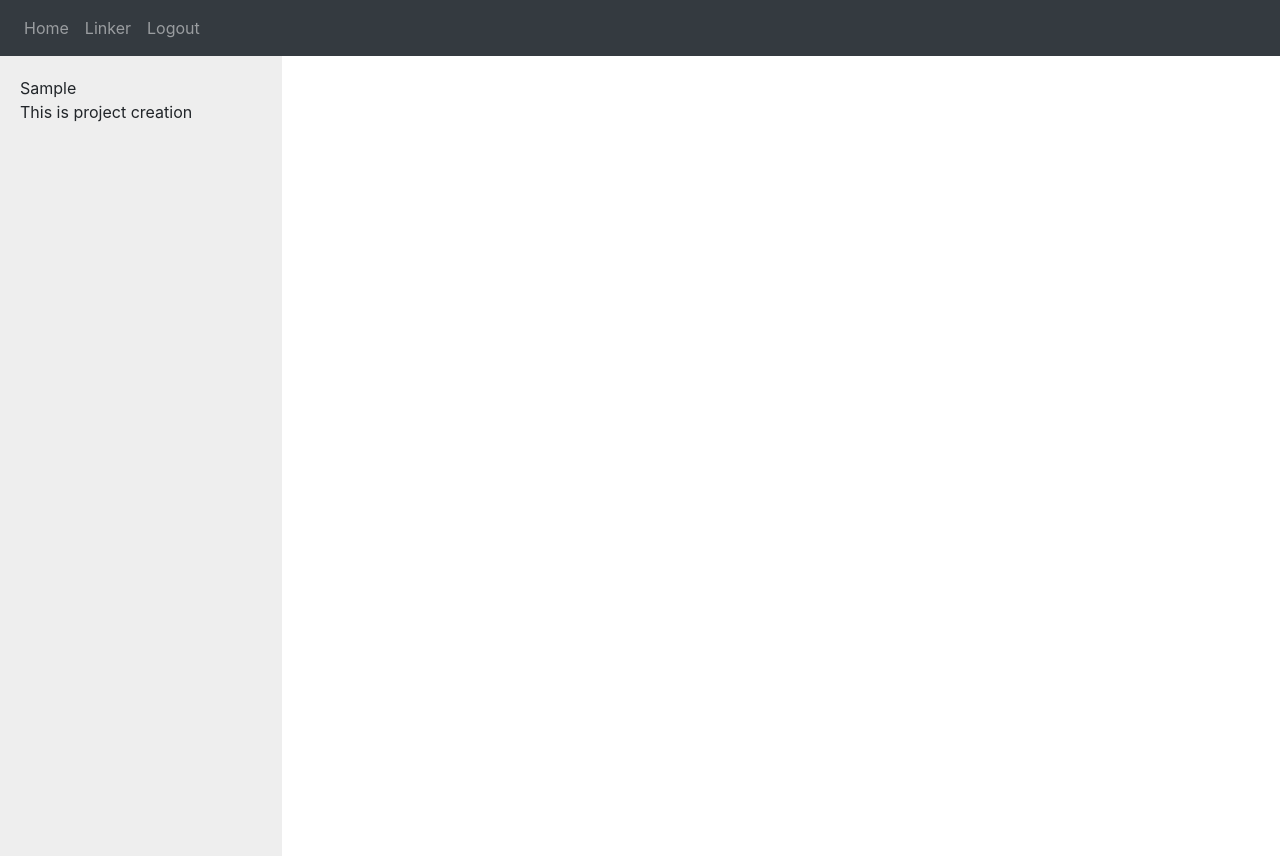
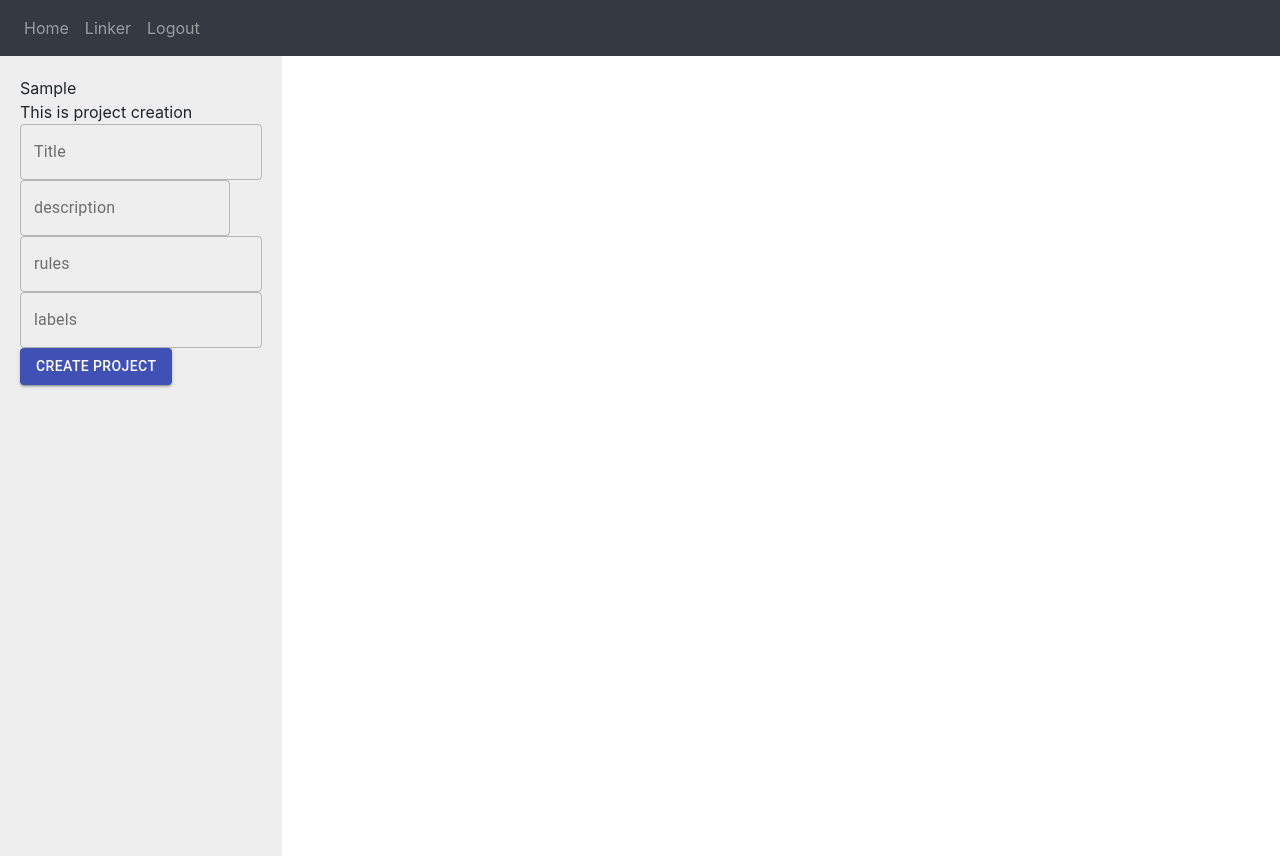
Before and after one commit to KBriscoe/cm-annotation-manager, a React app: page /projectcreation in a window 1280 px wide. Built offline with nearby package versions, Linux system fonts and the light colour scheme; sample sign-in values are in the browser's storage.

Commit message:
Added text fields to project creation, still need to figure out data upload and submit button.

```diff
--- a/src/ProjectCreation.jsx
+++ b/src/ProjectCreation.jsx
@@ -1,4 +1,6 @@
 import React, { Component } from 'react';
+import { makeStyles } from '@material-ui/core/styles';
+import { Button,TextField } from '@material-ui/core';
 
 import { userService, authenticationService } from '@/_services';
 
@@ -8,19 +10,51 @@ class ProjectCreation extends Component {
 
         this.state = {
             currentUser: authenticationService.currentUserValue,
-            users: null
+            users: null,
+            projectTitle: null,
+            description: null,
+            rules: null,
+            labels: null,
+            dataUpload:null,
         };
     }
 
     render() {
         return(
             <div className='LF-login-ctn'>
-            <div>{this.state.currentUser.firstName}</div>
-            <div>This is project creation</div>
+                <div>{this.state.currentUser.firstName}</div>
+                <div>This is project creation</div>
+                <div className = 'project-creation-form'>
+                    <TextField
+                    id="outlined-basic"
+                    label="Title"
+                    variant="outlined"
+                    onChange = {(event, newValue) => this.setState({projectTitle:newValue})} />
+                    <TextField
+                    id="filled-multiline-flexible"
+                    label="description"
+                    multiline
+                    rowsMax="4"
+                    variant="outlined"
+                    onChange = {(event, newValue) => this.setState({description:newValue})} />
+                    <TextField
+                    id="outlined-basic"
+                    label="rules"
+                    variant="outlined"
+                    onChange = {(event, newValue) => this.setState({rules:newValue})} />
+                    <TextField
+                    id="outlined-basic"
+                    label="labels"
+                    variant="outlined"
+                    onChange = {(event, newValue) => this.setState({labels:newValue})} />
+                  </div>
+                <Button variant="contained" color="primary">Create Project</Button>
             </div>
         )
         }
 
+
 };
 
+
 export { ProjectCreation };
```
Also changed, not shown: package.json (+13 -13 lines), 1 other file (tests, documents, lock files or other folders).
